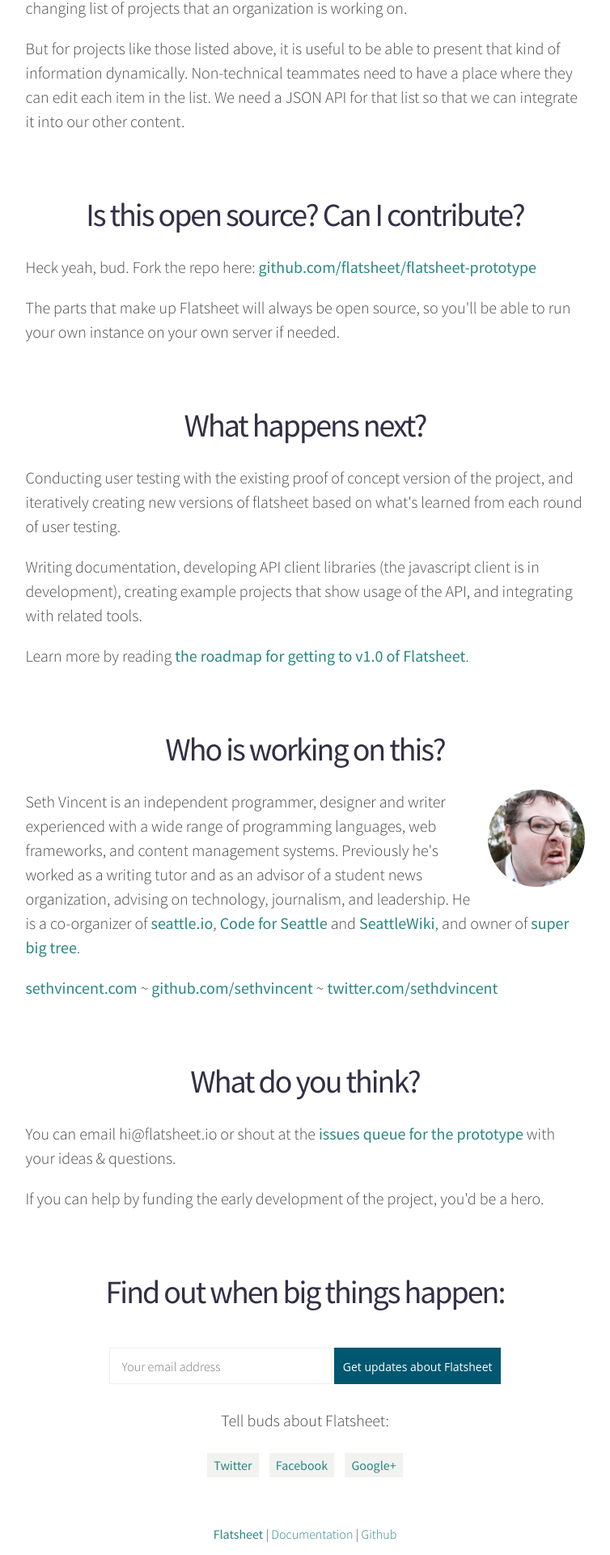
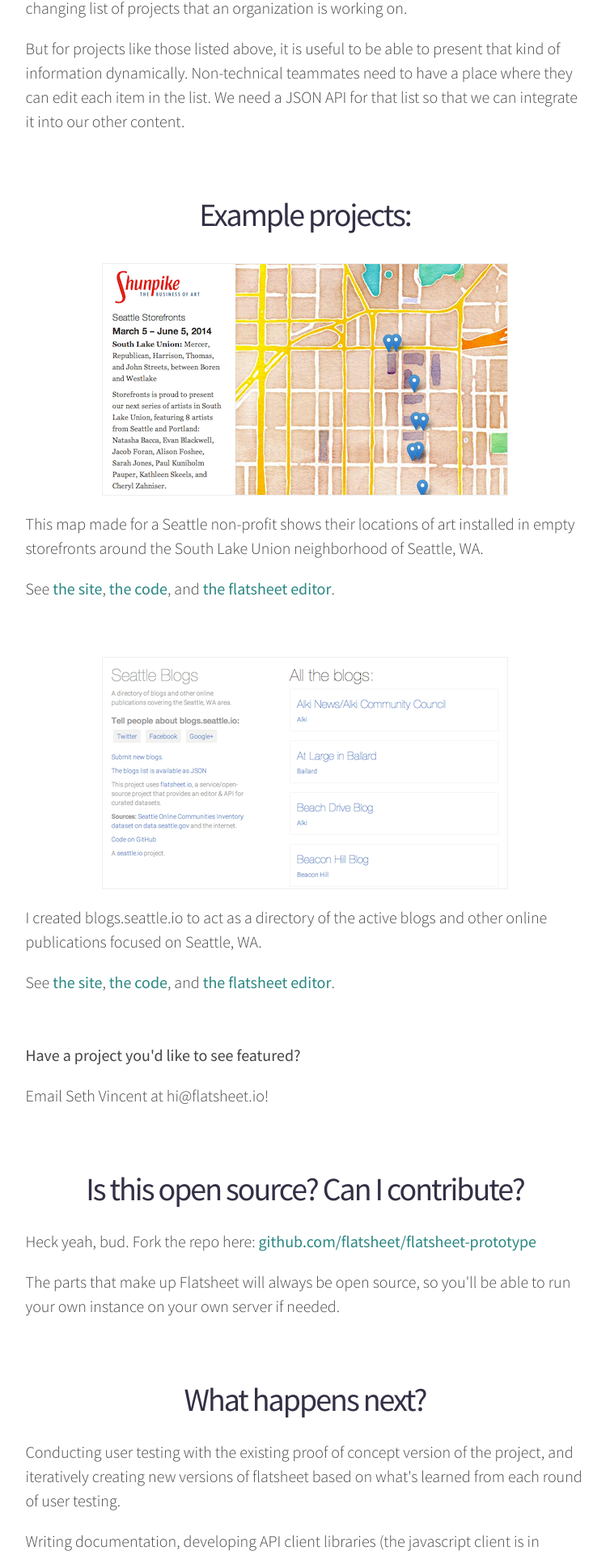
Before and after one commit to flatsheet/flatsheet.github.io, a Jekyll site: the page built from index.html, in a window 1280 px wide. Shown: the part 3084-5004 px from the top of the page at 81% size, without its empty margins (263-1017 px from the left). Built offline with Jekyll 4.4.1, drawn with Linux system fonts in a browser that asks for light colours; nearby versions of some CDN libraries; Markdown is read by kramdown in place of the engine named in the settings.

Commit message:
add example project images

```diff
--- a/index.html
+++ b/index.html
@@ -90,6 +90,21 @@
 
     <p>But for projects like those listed above, it is useful to be able to present that kind of information dynamically. Non-technical teammates need to have a place where they can edit each item in the list. We need a JSON API for that list so that we can integrate it into our other content.</p>
 
+    <h2>Example projects:</h2>
+
+    <img src="{{ site.baseurl }}/images/artmap.png" class="project-image">
+    <p>This map made for a Seattle non-profit shows their locations of art installed in empty storefronts around the South Lake Union neighborhood of Seattle, WA.</p>
+    <p>See <a href="http://artmap.shunpike.org">the site</a>, <a href="https://github.com/sethvincent/seattle-storefronts-slu">the code</a>, and <a href="https://app.flatsheet.io/sheet/bbn6_tq9_qcqcfb6yi1w-g">the flatsheet editor</a>.</p>
+    <br>
+
+    <img src="{{ site.baseurl }}/images/blogs.png" class="project-image">
+    <p>I created blogs.seattle.io to act as a directory of the active blogs and other online publications focused on Seattle, WA.</p>
+    <p>See <a href="http://blogs.seattle.io">the site</a>, <a href="https://github.com/seattleio/seattle-blogs">the code</a>, and <a href="https://app.flatsheet.io/sheet/bbn6_tq9_qcqcfb6yi1w-g">the flatsheet editor</a>.</p>
+
+    <br>
+    <p><b>Have a project you'd like to see featured?</b></p>
+    <p>Email Seth Vincent at hi@flatsheet.io!</p>
+
     <h2>Is this open source? Can I contribute?</h2>
     <p>Heck yeah, bud. Fork the repo here: <a href="https://github.com/flatsheet/flatsheet-prototype" target="_blank">github.com/flatsheet/flatsheet-prototype</a></p>
 
--- a/style.css
+++ b/style.css
@@ -545,6 +545,12 @@
 }
 
 
+.project-image {
+  display: block;
+  margin: 30px auto 0px auto;
+  border: 1px solid #efefef;
+}
+
 .container {
   width: 90%;
   margin: 0px auto;
```
Also changed, not shown: images/artmap.png (added), images/blogs.png (added), 4 other files.
